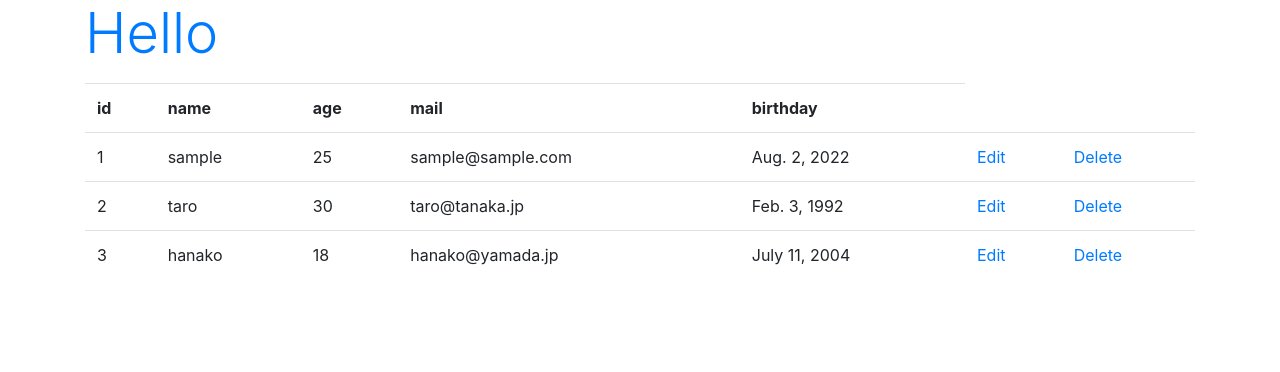
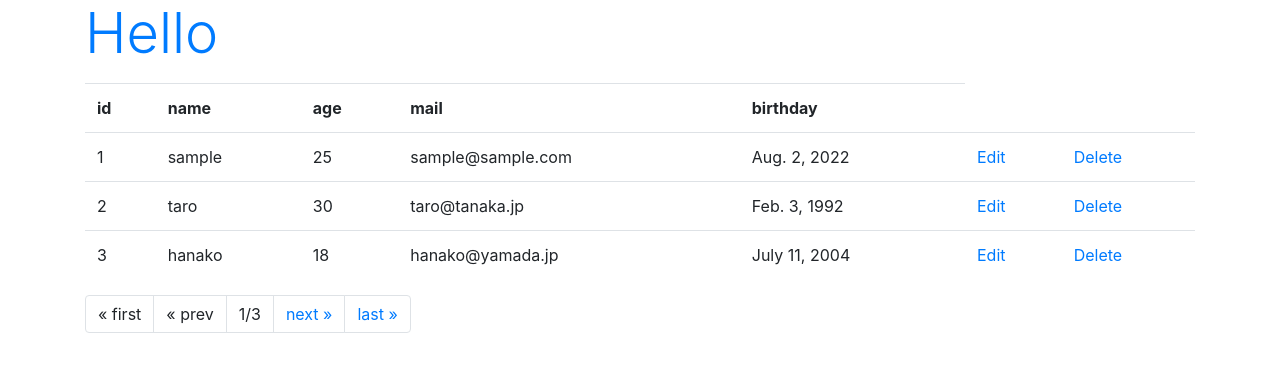
Before and after one commit to kazuhira123/Django-_Practice, a Django app: page /hello/ in a window 1280 px wide. Shown: the top 372 px of the page. Run offline with Django 3.2, Linux system fonts and the light colour scheme; data comes from the database, SQL or seed files in the repository; some libraries are stand-ins or nearby versions.

Commit message:
ページを移動するための処理と表示を追加
アドレスではなくビュー上の操作でページを移動できるようにテンプレートを修正

```diff
--- a/hello/templates/hello/index.html
+++ b/hello/templates/hello/index.html
@@ -31,5 +31,40 @@
   </tr>
   {% endfor %}
   </table>
+  <ul class="pagination">
+    {% if data.has_previous %}
+    <li class="page-item">
+      <a class="page-link" href="{% url 'index' %}">&laquo; first</a>
+    </li>
+    <li class="page-item">
+      <a class="page-link" href="{% url 'index' %}{{data.previous_page_number}}">&laquo; prev</a>
+    </li>
+    {% else %}
+    <li class="page-item">
+      <a class="page-link">&laquo; first</a>
+    </li>
+    <li class="page-item">
+      <a class="page-link">&laquo; prev</a>
+    </li>
+    {% endif %}
+    <li class="page-item">
+      <a class="page-link">{{data.number}}/{{data.paginator.num_pages}}</a>
+    </li>
+    {% if data.has_next %}
+    <li class="page-item">
+      <a class="page-link" href="{% url 'index' %}{{data.next_page_number}}">next &raquo;</a>
+    </li>
+    <li class="page-item">
+      <a class="page-link" href="{% url 'index' %}{{data.paginator.num_pages}}">last &raquo;</a>
+    </li>
+    {% else %}
+    <li class="page-item">
+      <a class="page-link">next &raquo;</a>
+    </li>
+    <li class="page-item">
+      <a class="page-link">last &raquo;</a>
+    </li>
+    {% endif %}
+  </ul>
 </body>
 </html>
```
